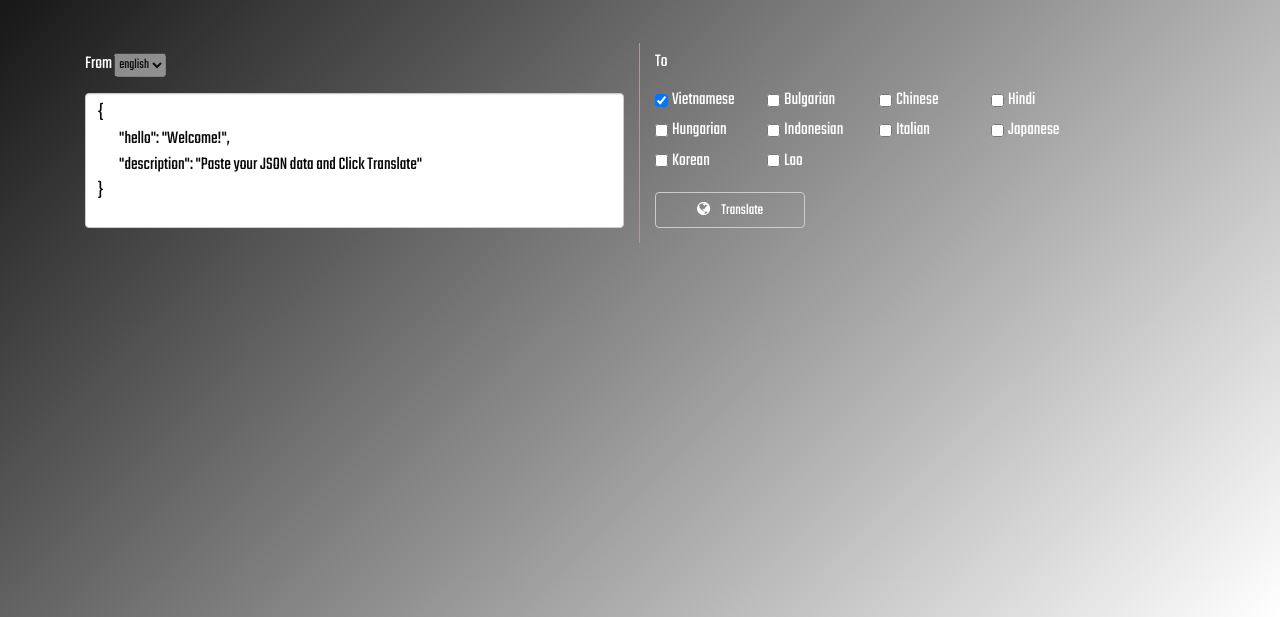
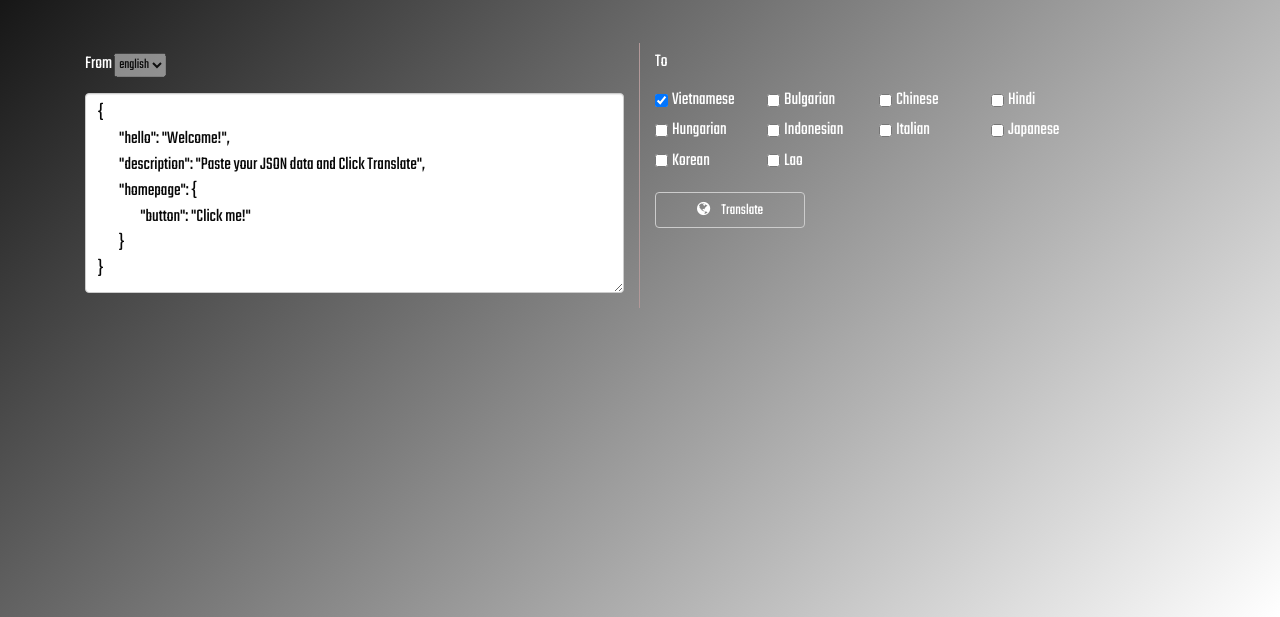
Before and after one commit to yanmad27/translate-json-i18n, a plain HTML site: page front-end/index.html in a window 1280 px wide. Shown: the part 183-800 px from the top of the page. Drawn offline with nearby package versions, Linux system fonts and the light colour scheme; some packages are replaced by stand-ins of ours; a script that the page names is missing.

Commit message:
feat: recursion obj translate

```diff
--- a/back-end/index.js
+++ b/back-end/index.js
@@ -29,7 +29,7 @@ const translate = async (target, curr) => {
     }
     return result
 }
-const translateAll = async (targets,) => {
+const translateAll = async (targets, json) => {
 
     const results = {}
 
--- a/front-end/css/index.css
+++ b/front-end/css/index.css
@@ -54,8 +54,8 @@ label {
 }
 
 textarea.form-control {
-    height: 135px;
-    resize: none; /*disables the resize function*/
+    height: 200px;
+    resize: vertical; /*disables the resize function*/
     /* margin-top: px;*/
 }
 
@@ -74,6 +74,7 @@ textarea.form-control {
     gap: 12px;
 }
 
+
 @media screen and (max-width: 1024px) {
     .contact-section .col-md-6 {
         width: 100%;
--- a/front-end/index.html
+++ b/front-end/index.html
@@ -40,10 +40,14 @@
 						</select></div>
 					<div class="form-group">
 
-						<textarea class="form-control" id="original" name="json" placeholder="Enter Your JSON">
+						<textarea class="form-control input-area" id="original" name="json"
+								  placeholder="Enter Your JSON">
 {
 	"hello": "Welcome!",
-	"description": "Paste your JSON data and Click Translate"
+	"description": "Paste your JSON data and Click Translate",
+	"homepage": {
+		"button": "Click me!"
+	}
 }
 						</textarea>
 					</div>
```
